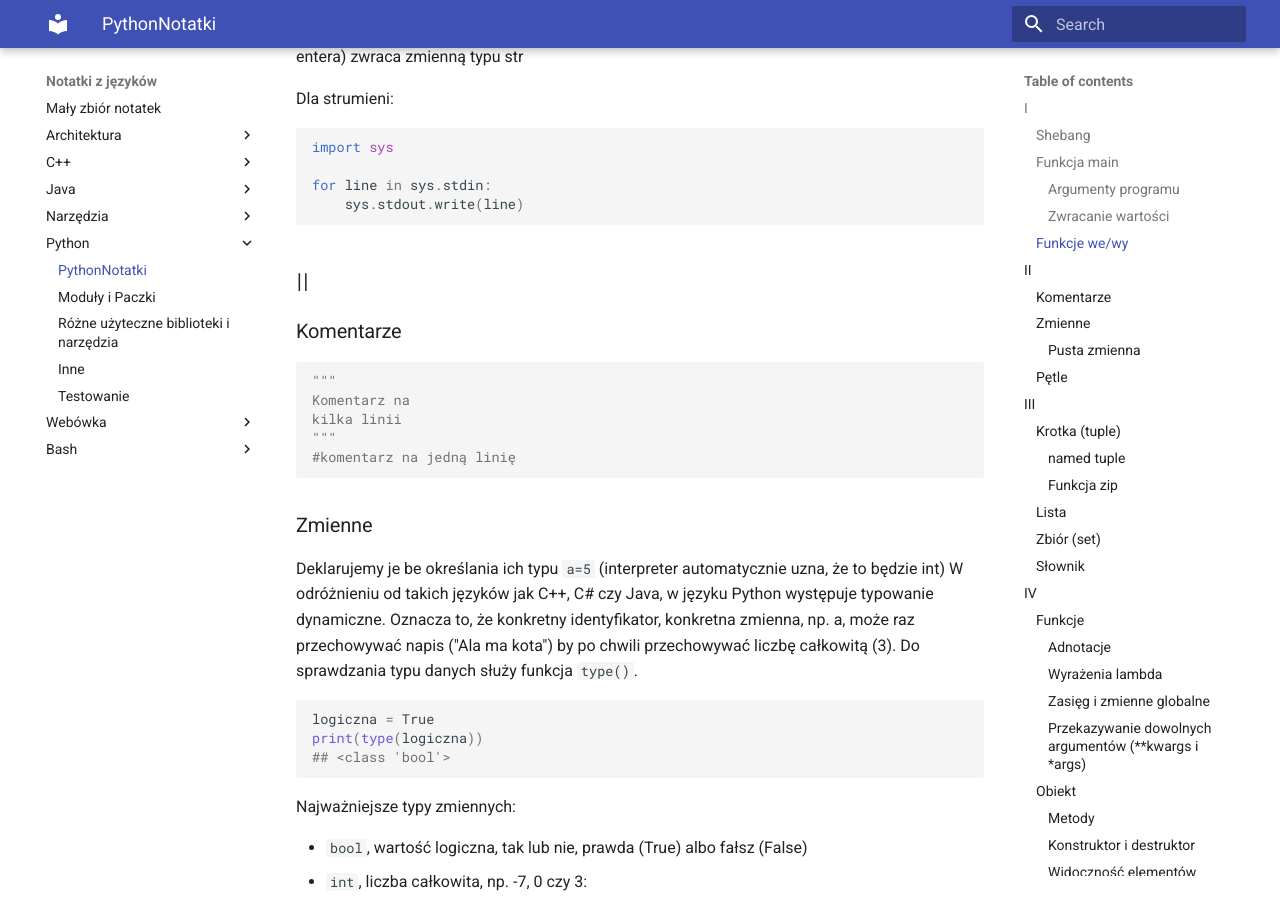
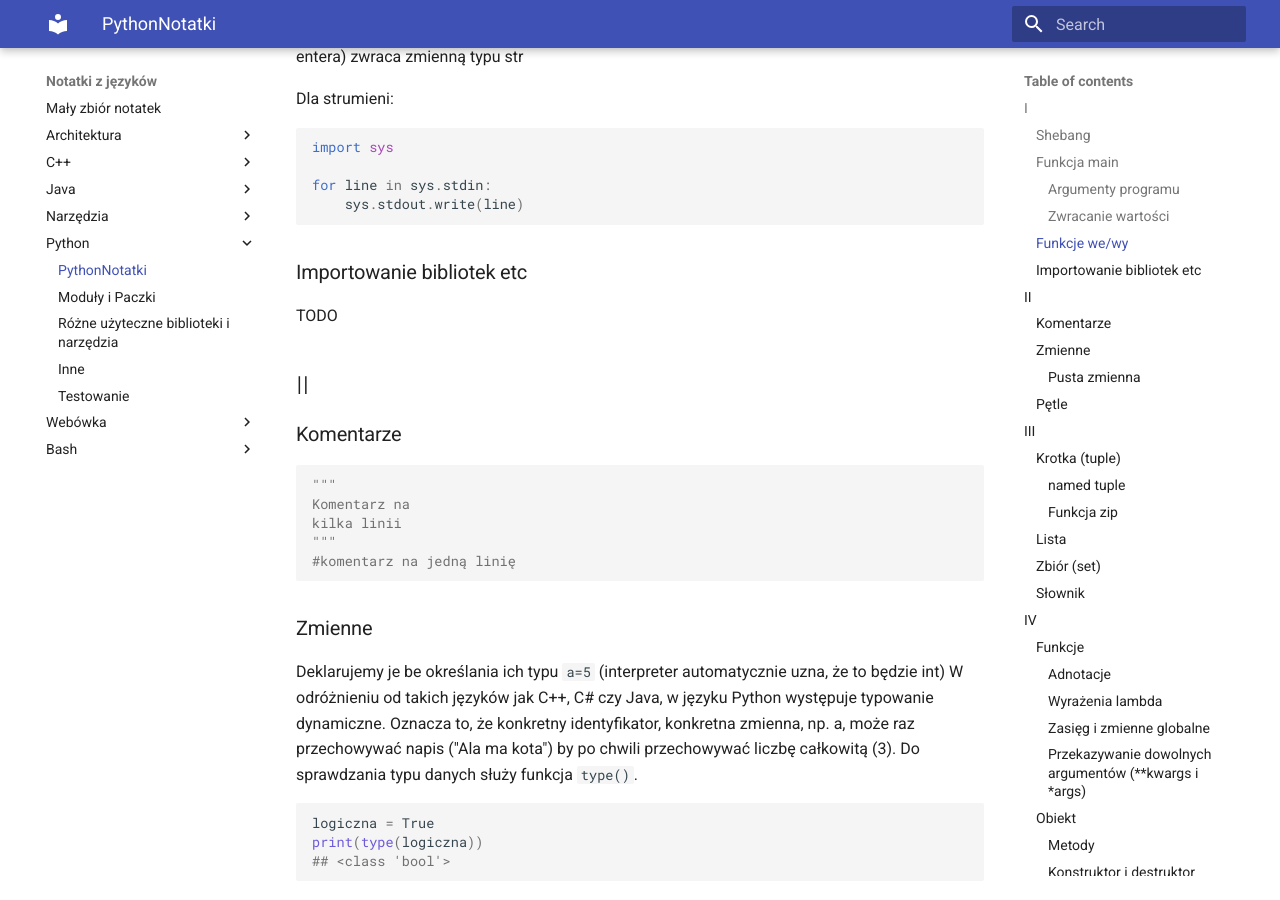
Before and after one commit to pktiuk/notatki_z_jezykow, an MkDocs documentation site: the page built from docs/Python/1_ogolne_notatki.md, in a window 1280 px wide and 900 px high, scrolled down 1378 px. Built offline with MkDocs 1.6.1 and Material for MkDocs 9.7.7, drawn with Linux system fonts in a browser that asks for light colours.

Commit message:
Dodanie todo

````diff
--- a/docs/Python/1_ogolne_notatki.md
+++ b/docs/Python/1_ogolne_notatki.md
@@ -71,6 +71,10 @@ import sys
 for line in sys.stdin:
     sys.stdout.write(line)
 ```
+
+### Importowanie bibliotek etc
+
+TODO
 
 ## II
 
````
